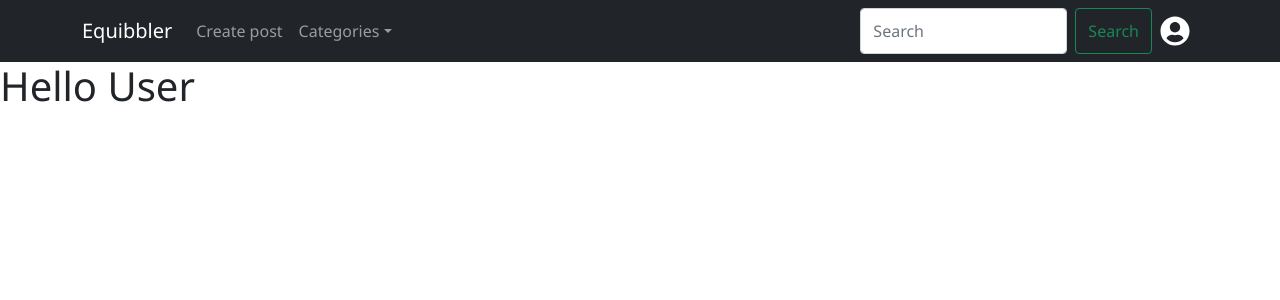
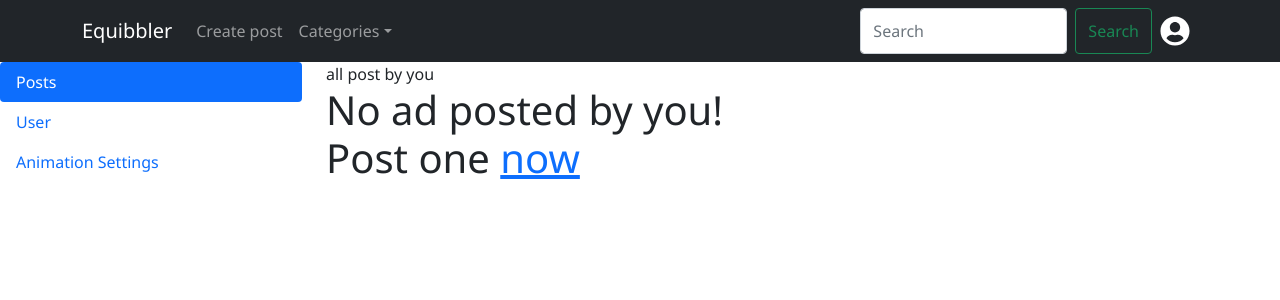
Before and after one commit to shoaibahmed997/advert-frontend, a React (Create React App) app: page /user in a window 1280 px wide. Shown: the top 300 px of the page. Built offline with nearby package versions, Linux system fonts and the light colour scheme; sample sign-in values are in the browser's storage.

Commit message:
animation and user Page
animation bug is fixed and user page is almost done

```diff
--- a/src/helper/Layout.jsx
+++ b/src/helper/Layout.jsx
@@ -3,19 +3,16 @@ import { Outlet } from 'react-router-dom'
 import Header from '../components/Header'
 import {motion } from "framer-motion"
 const Layout = () => {
+  const variant = {
+    initial:{scale:0,opacity:0},
+    animate:{scale:1,opacity:1},
+    exit:{x:200,scale:2,opacity:0},
+  }
   return (
     <div>
       <Header />
 
-    <motion.div
-    // initial={{scale:0.8,x:-500,opacity:0}}
-    // animate={{scale:1,x:0,opacity:1}}
-    // exit={{scale:0.8,x:500,opacity:0}}
-    initial={{scale:0,opacity:0}}
-    animate={{scale:1,opacity:1}}
-    exit={{x:200,scale:2,opacity:0}}
-    transition={{type:"spring",duration:1}}
-    >
+    <motion.div variants={variant} initial="initial" animate="animate" exit="exit" transition={{type:"spring",duration:.50}} >
 
       <Outlet />
     </motion.div>
--- a/src/pages/UserPage.jsx
+++ b/src/pages/UserPage.jsx
@@ -1,24 +1,85 @@
 import React from 'react'
 import { motion } from 'framer-motion'
+import { Tab,Row,Nav, Col,Button, Card } from 'react-bootstrap'
+import { Link } from 'react-router-dom'
+import Hero from '../components/Hero'
 
 const UserPage = () => {
-    const [roll, setroll] = React.useState(false);
+    const [hasdata,sethasdata] = React.useState(false)
+    const [selectAnimation,setSelectAnimation]  = React.useState(1)
+    const variant = {
+        initial:{scale:0,opacity:0},
+        animate:{scale:[0,1,4],opacity:[0,1,0]},
+      }
+    const variant2 = {
+        initial:{scale:0,x:-200,opacity:0},
+        animate:{scale:[1,1,0.8,1],x:[-200,0,400],opacity:[0,1,0]},
+      }
   return (
     <div>
-        <motion.h1
-        animate={{
-            y:roll? 250 :0,
-            rotateX:roll ? -360:0,
-            x : roll? 1500:0,
-            scale: roll ? 3 :1,
-         }}
-         exit={{opacity:0}}
-         transition={{type:"tween",duration:2}}
-        onTap={(e,i)=>{
-            setroll(!roll)
-        }}
+        <Tab.Container id="left-tabs-example" defaultActiveKey="first">
+  <Row>
+    <Col sm={3}>
+      <Nav variant="pills" className="flex-column">
+        <Nav.Item>
+          <Nav.Link eventKey="first">Posts</Nav.Link>
+        </Nav.Item>
+        <Nav.Item>
+          <Nav.Link eventKey="second">User</Nav.Link>
+        </Nav.Item>
+        <Nav.Item>
+          <Nav.Link eventKey="third">Animation Settings</Nav.Link>
+        </Nav.Item>
+      </Nav>
+    </Col>
+    <Col sm={9}>
+      <Tab.Content>
+        <Tab.Pane eventKey="first">
+        <div>
+            all post by you
+            <div>
+                {hasdata ? <Hero /> : <h1>No ad posted by you! <br />Post one <Link to='/create-post'>now</Link></h1>}
+            </div>
+        </div>
+        </Tab.Pane>
+        <Tab.Pane eventKey="second">
+          <div className='flex flex-col gap-4 mt-4 w-96'>
+              <Button variant="primary">Change Password</Button>
+              <Button variant="danger">Delete Account</Button>
+          </div>
+        </Tab.Pane>
+        <Tab.Pane eventKey="third">
+            <div>
+                <h1>Animation Style </h1>
+                <div className='flex gap-4 p-2'>
+                    <div onClick={()=>setSelectAnimation(1)} className={selectAnimation===1? 'border-2 border-blue-600' :""} >
+                        <Card>
+                            <div className='flex justify-center items-center w-full bg-orange-500 h-60'>
+                                    <motion.div variants={variant} initial="initial" animate="animate" exit="exit" transition={{type:"spring",duration:2,repeat:Infinity}}
+                                    className='w-20 h-20 bg-white rounded-lg'></motion.div>
+                            </div>
+                            <Card.Title>Style 1</Card.Title>
+                            <Card.Text>The page grows to the fullest and new page arises out of thin air</Card.Text>
+                        </Card>
+                    </div>
+                    <div onClick={()=>setSelectAnimation(2)} className={selectAnimation===2? 'border-2 border-blue-600' :""}>
+                        <Card>
+                            <div className='flex justify-center items-center w-full bg-orange-500 h-60'>
+                                    <motion.div variants={variant2} initial="initial" animate="animate" exit="exit" transition={{type:"spring",duration:2,repeat:Infinity}}
+                                    className='w-20 h-20 bg-white rounded-lg'></motion.div>
+                            </div>
+                            <Card.Title>Style 2</Card.Title>
+                            <Card.Text>The page shrinks a little and leaves to the left while new page comes from right</Card.Text>
+                        </Card>
+                    </div>
+                </div>
+            </div>
 
-        >Hello User</motion.h1>
+        </Tab.Pane>
+      </Tab.Content>
+    </Col>
+  </Row>
+</Tab.Container>
     </div>
 
   )
```
